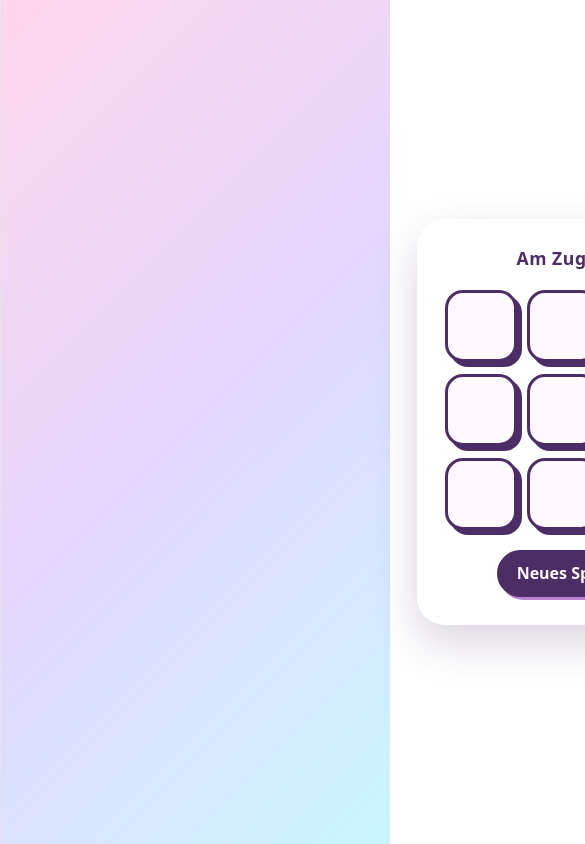
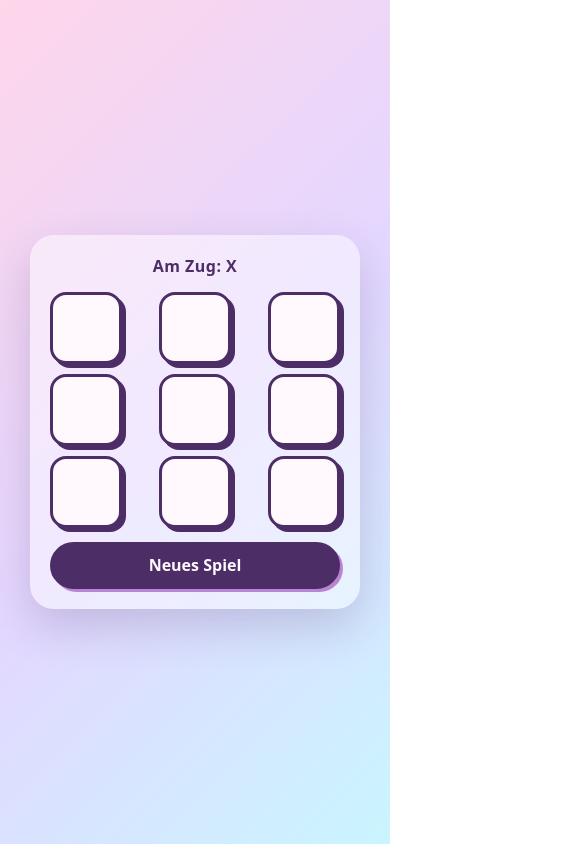
Before and after one commit to mariaapolzan-alt/pink-tic-tac-toe, a React (Vite) app: page / in a window 390 px wide. Shown: the top 844 px of the page, 585 px wide, since content can reach past the window. Built offline with nearby package versions, Linux system fonts and the light colour scheme.

Commit message:
Make game responsive on mobile

```diff
--- a/src/App.css
+++ b/src/App.css
@@ -84,3 +84,50 @@ body {
   transform: translate(2px, 2px);
   box-shadow: 1px 1px 0 #b985d3;
 }
+
+@media (max-width: 480px) {
+  body {
+    min-height: 100svh;
+    padding: 16px;
+    box-sizing: border-box;
+  }
+
+  #root {
+    width: 100%;
+    min-height: calc(100svh - 32px);
+    border: 0;
+  }
+
+  .board {
+    width: min(100%, 330px);
+    box-sizing: border-box;
+    gap: 10px;
+    padding: 20px;
+    border-radius: 24px;
+  }
+
+  .board-row {
+    width: 100%;
+    justify-content: space-between;
+    gap: 8px;
+  }
+
+  .square {
+    width: clamp(56px, 20vw, 72px);
+    height: clamp(56px, 20vw, 72px);
+    border-radius: 16px;
+    font-size: 1.75rem;
+    box-shadow: 4px 4px 0 #4d2d66;
+  }
+
+  .status {
+    margin-bottom: 4px;
+    font-size: 1rem;
+  }
+
+  .restart-button {
+    width: 100%;
+    min-height: 44px;
+    margin-top: 4px;
+  }
+}
```
